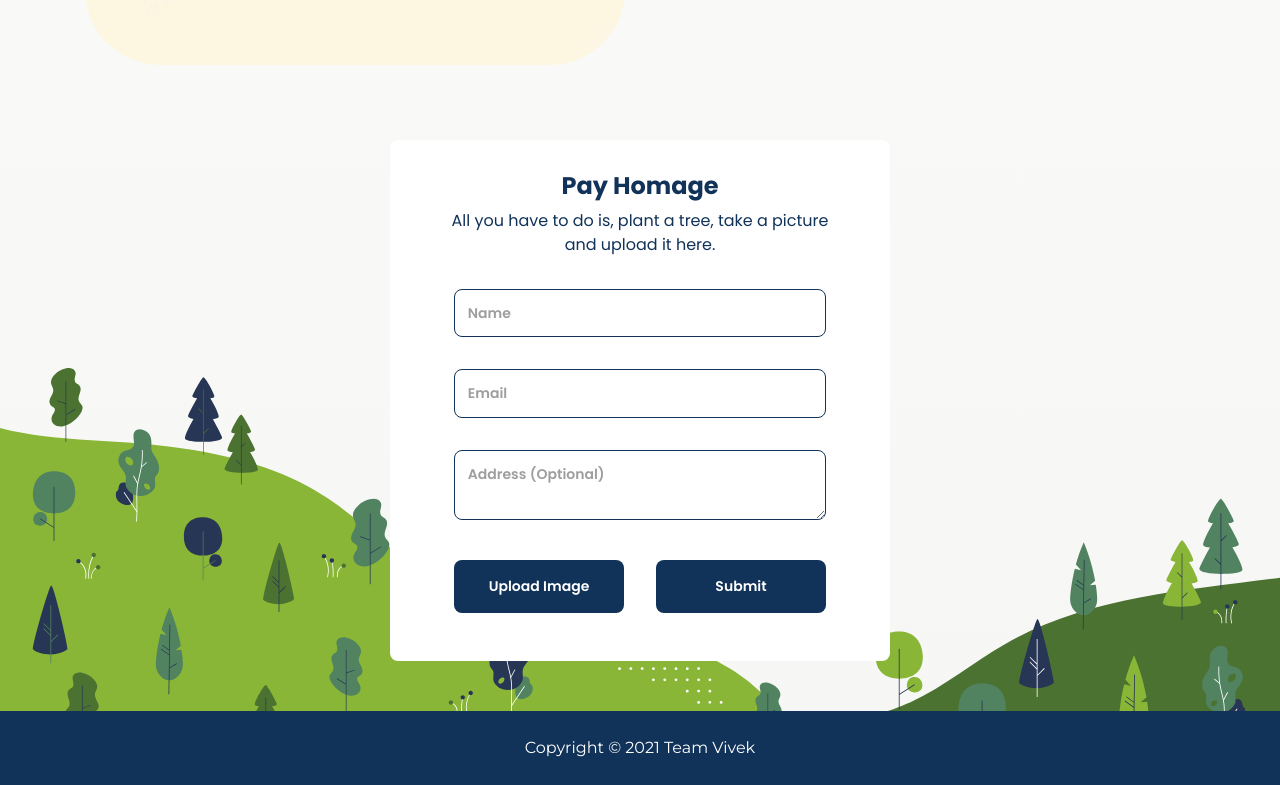
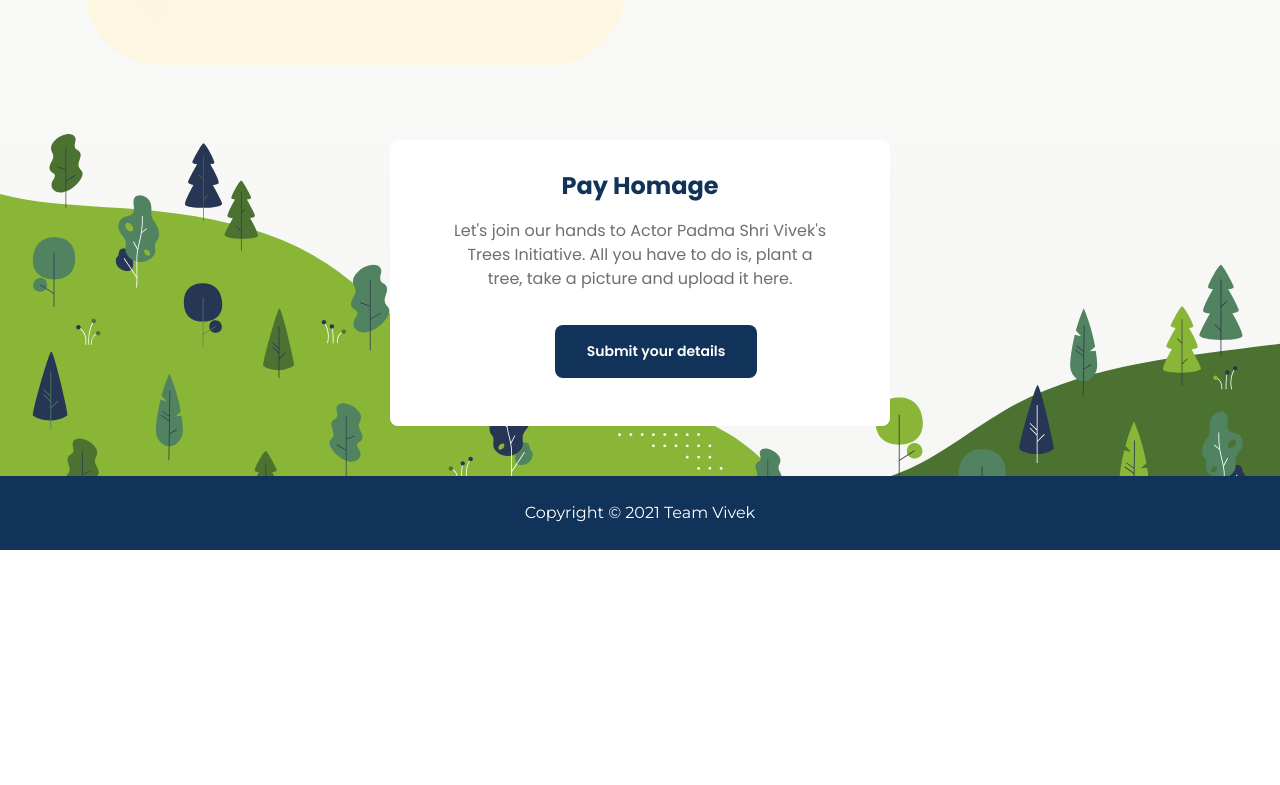
Before and after one commit to vinitshahdeo/PayingHomage, a React (Create React App) app in the folder client/: page / in a window 1280 px wide. Shown: the part 1584-2369 px from the top of the page. After the commit the page ends 2134 px from the top, so only its background shows below. Built offline with nearby package versions, Linux system fonts and the light colour scheme.

Commit message:
added link to google form + copy changes

```diff
--- a/client/src/components/Banner/index.js
+++ b/client/src/components/Banner/index.js
@@ -82,7 +82,9 @@ export default function Banner() {
         </BannerRow>
       </BannerCon>
       {/* <SpaceShip /> */}
-      <HomageButton>Pay Homage</HomageButton>
+      <a href="https://forms.gle/FXkt8LftB2YJBxzv5">
+        <HomageButton>Pay Homage</HomageButton>
+      </a>
       <Astronaut />
       <Plantation />
       <Logo src={logo} />
--- a/client/src/components/BannerContent.js
+++ b/client/src/components/BannerContent.js
@@ -55,9 +55,7 @@ export default function BannerContent({ trees }) {
         <CounterUnderline src={counterUnderline} />
       </CounterWrapper>
       <BannerText>
-        This website is dedicated to Veteran Actor "Chinna Kalaivanar" Vivek sir
-        to show the current number of trees planted as a part of the one crore
-        trees plantation drive.*
+      We are trying to carry the mantle that Vivek Sir had left with us. Do help us in carrying the mantle forward through planting of Trees!
       </BannerText>
       {/* <div className="mt-2 mb-5">
         <Link link="#homageForm">Pay Homage</Link>
--- a/client/src/components/Subscribe/initialStep.js
+++ b/client/src/components/Subscribe/initialStep.js
@@ -12,38 +12,13 @@ const InitialStepForm = ({
   return (
     <div  className="step-1">
       <h1>Pay Homage</h1>
-      <p>All you have to do is, plant a tree, take a picture and upload it here.</p>
-      <input
-        value={name}
-        onChange={handleInputChange}
-        name="name"
-        type="text"
-        label="name"
-        placeholder="Name"
-      />
-      <input
-        value={email}
-        onChange={handleInputChange}
-        name="email"
-        type="email"
-        label="email"
-        placeholder="Email"
-      />
-      <textarea
-        value={address}
-        onChange={handleInputChange}
-        name="address"
-        type="text"
-        label="address"
-        placeholder="Address (Optional)"
-      />
+      <p className="about__vivek-form">Let's join our hands to Actor Padma Shri Vivek's Trees Initiative.
+        All you have to do is, plant a tree, take a picture and upload it here.</p>
       <div className="btn-group">
-        <button className="upload-btn" onClick={nextStep}>
-          Upload Image
+        <a href="https://forms.gle/FXkt8LftB2YJBxzv5"><button className="submit-btn">
+          Submit your details
         </button>
-        <button className="submit-btn" onClick={handleFormSubmit}>
-          Submit
-        </button>
+        </a>
       </div>
     </div>
   );
--- a/client/src/index.css
+++ b/client/src/index.css
@@ -33,3 +33,8 @@ code {
   margin: 10px;
   color: #6f6f6f;
 }
+
+.about__vivek-form {
+  margin: 10px;
+  color: #6f6f6f;
+}
```
